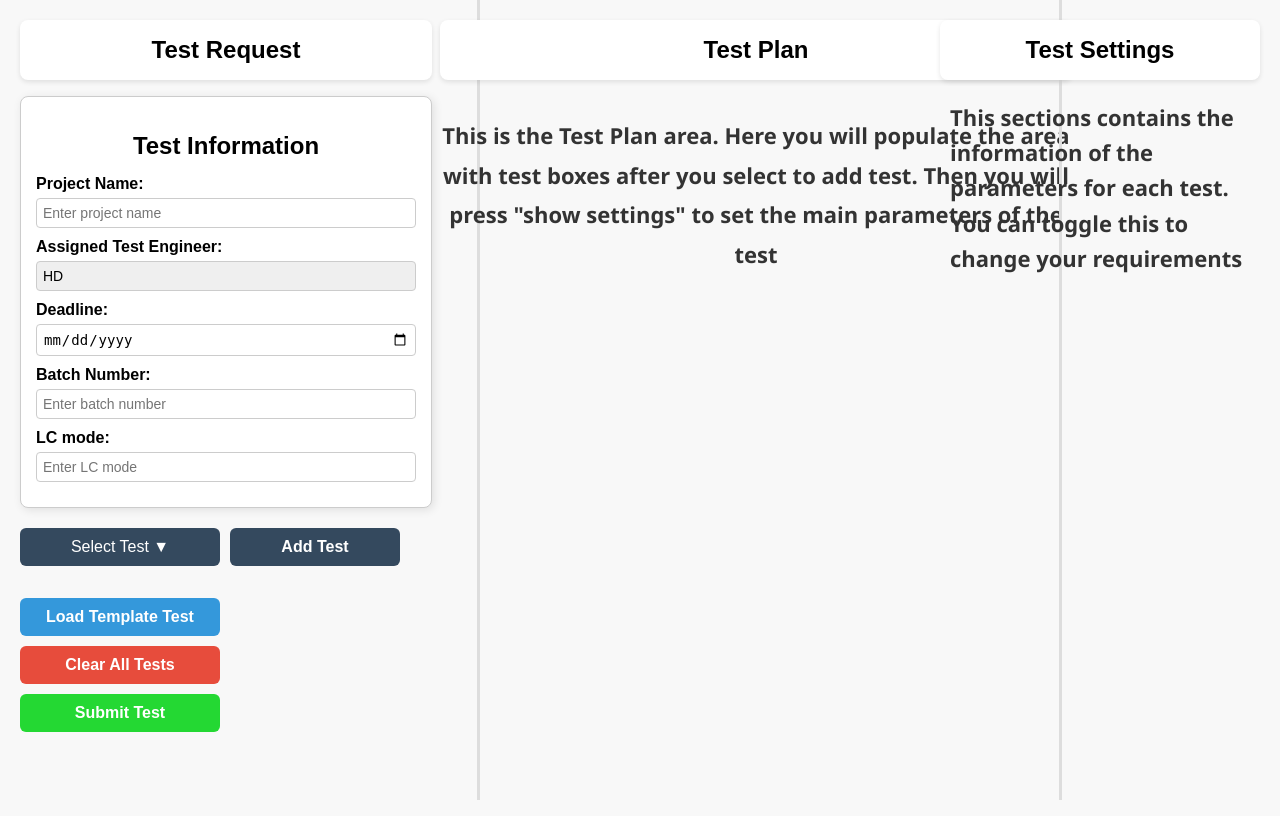
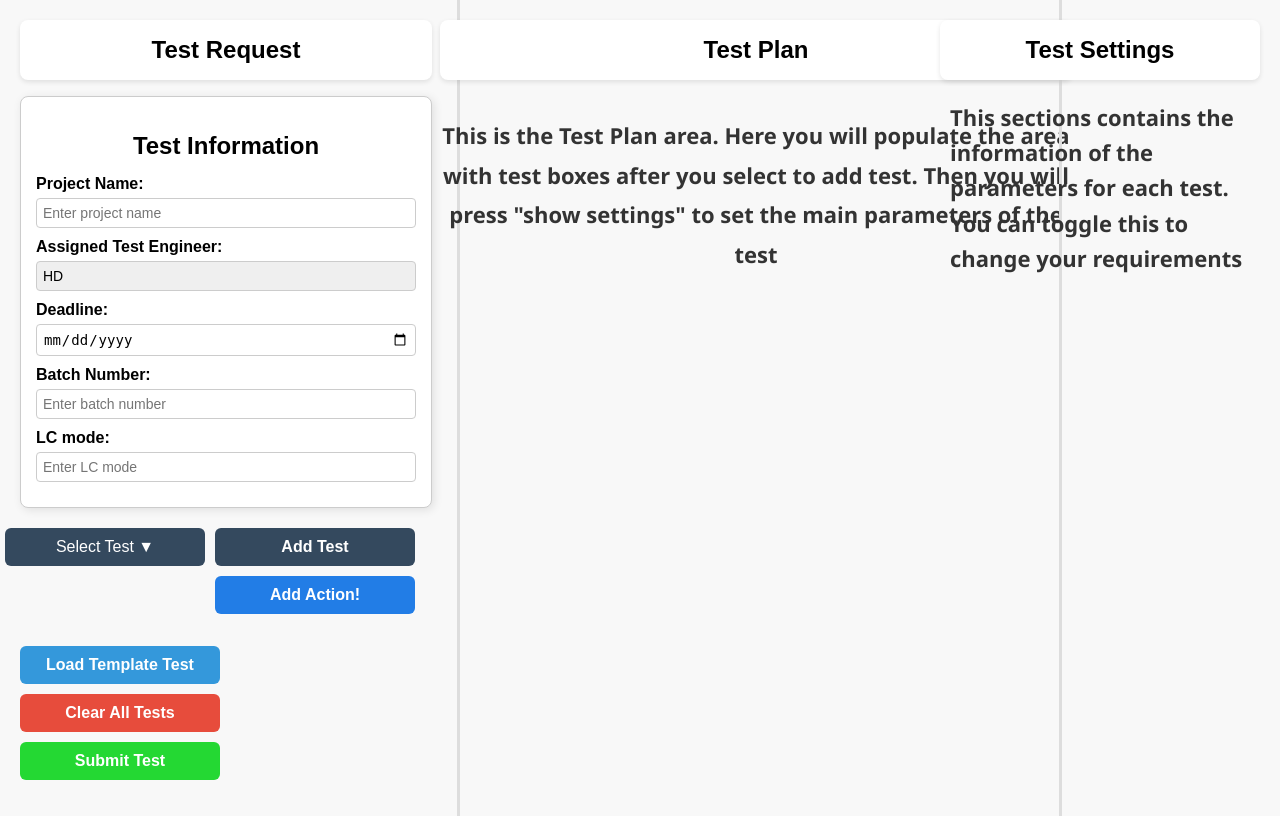
Before and after one commit to harrythegeek/test_request_form, a Flask app: template templates/instance_blocks_version2.html in a window 1280 px wide. Run offline with Flask 3, Linux system fonts and the light colour scheme; the template is opened without the code that fills it, so the values that code supplies are empty.

Commit message:
added an action button

```diff
--- a/templates/instance_blocks_version2.html
+++ b/templates/instance_blocks_version2.html
@@ -32,7 +32,7 @@
       width: 3px;
       background: #ddd;
       /* This places the line 35px outside the right edge of .left-col */
-      right: -60px;
+      right: -40px;
     }
 
     /* Center column: holds controls + blocks with extra margin on the right */
@@ -320,8 +320,8 @@
       </div>
 
     </div>
-    <!-- Controls (dropdown + Add Test) below the form -->
-    <div class="controls">
+    <div class="controls" style="display: flex; align-items: flex-start; gap: 10px;">
+      <!-- Column 1: Dropdown + Hidden Input -->
       <div class="custom-dropdown">
         <button class="dropdown-btn" onclick="toggleDropdown()">Select Test ▼</button>
         <div class="dropdown-content" id="dropdown-menu">
@@ -333,14 +333,21 @@
           <div onclick="setDropdownValue('uvvis')">UV-VIS</div>
           <div onclick="setDropdownValue('eldim')">ELDIM</div>
           <div onclick="setDropdownValue('custom')">Custom Test</div>
-
-
         </div>
       </div>
       <input type="hidden" id="test-type" value="" />
-      <button class="add-btn" onclick="addTest()">Add Test</button>
 
+      <!-- Column 2: Stack Add Test over Add Action -->
+      <div style="display: flex; flex-direction: column;">
+        <button class="add-btn" onclick="addTest()">Add Test</button>
+        <button class="add-btn" onclick="addAction()" style="margin-top: 10px; background-color: #227de6; color: #fff;">
+          Add Action!
+        </button>
+      </div>
     </div>
+
+
+
     <!-- Add the Load Template Test Plan button underneath the controls -->
     <div style="
     padding: 1em;
```
